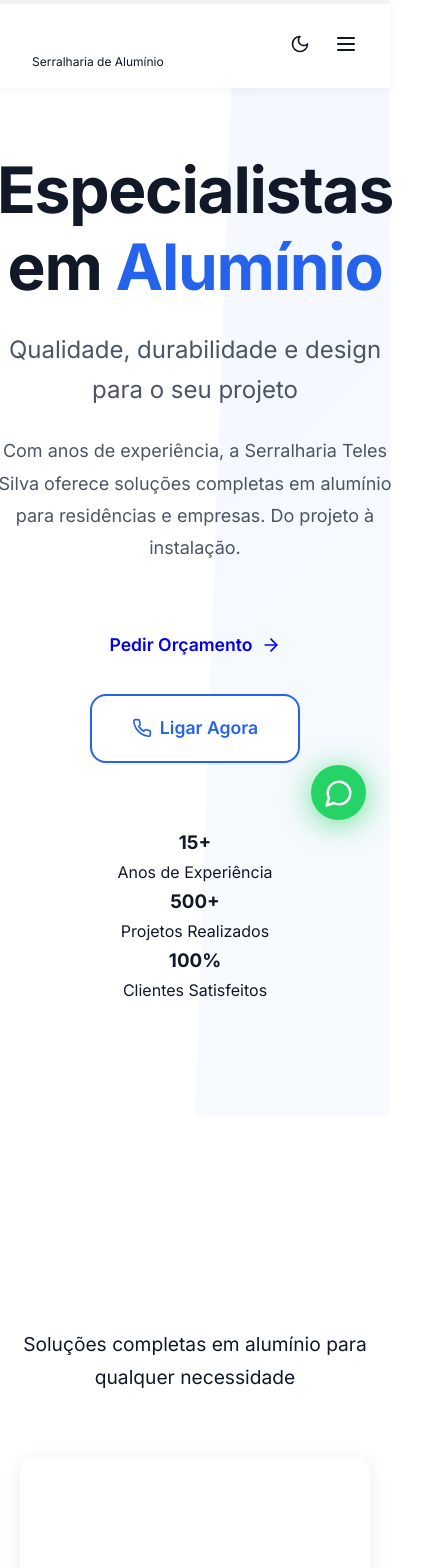
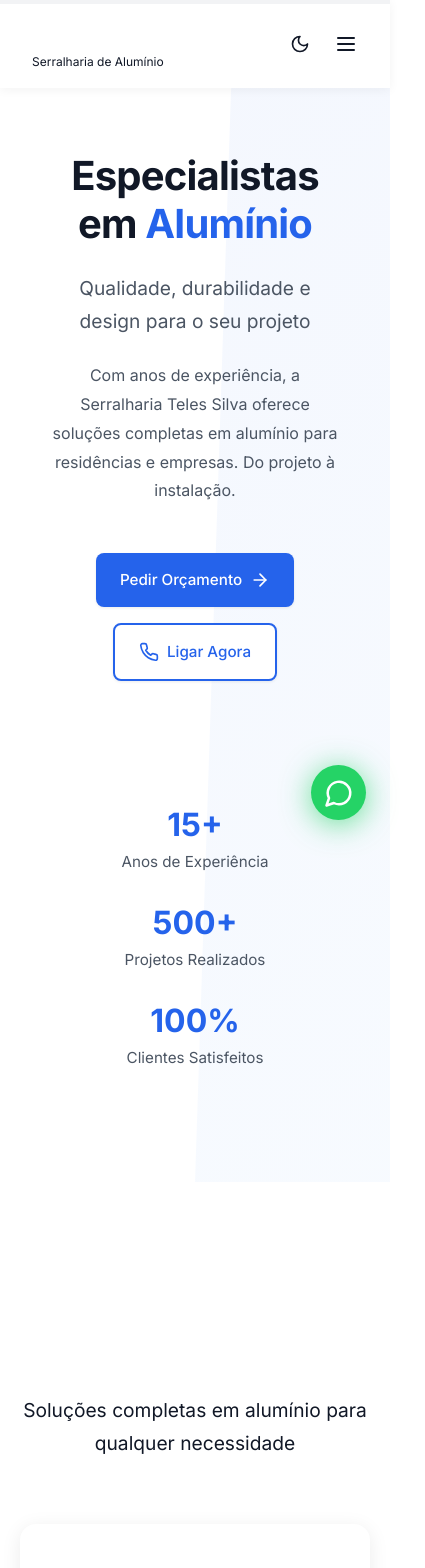
Before and after one commit to DiogoCosta5667/Serralharia, a React (Vite) app: page / in a window 390 px wide. Shown: the top 1568 px of the page, 425 px wide, since content can reach past the window. Built offline with nearby package versions, Linux system fonts and the light colour scheme.

Commit message:
Corrigir erros de sintaxe no Hero.css

```diff
--- a/src/components/Hero.css
+++ b/src/components/Hero.css
@@ -76,17 +76,7 @@
   display: inline-flex;
   align-items: center;
   gap: 0.5rem;
-  padding: 1.1rem 2.5rem;
-  border-radius: 16px;
-  font-weight: 600;
-  text-decoration: none;
-  transition: all 0.4s cubic-bezier(0.175, 0.885, 0.32, 1.275);
-  font-size: 1.1rem;
-  position: relative;
-  overflow: hidden;
-}
-
-.btn::beforerem 2rem;
+  padding: 1rem 2rem;
   border-radius: 8px;
   font-weight: 500;
   text-decoration: none;
@@ -116,24 +106,15 @@
 .btn-secondary:hover {
   background: var(--gray-50);
   box-shadow: var(--shadow-md);
-  transform: translateY(-2px
+  transform: translateY(-2px);
 }
 
-.stat {
-  background: var(--gradient-glass);
-  backdrop-filter: blur(10px);
-  padding: 2rem 3rem;
-  border-radius: 20px;
-  border: 1px solid rgba(255, 255, 255, 0.2);
-  transition: all 0.4s ease;
-}
-
-.stat:hover {
-  transform: translateY(-8px);
-  box-shadow: 0 20px 40px rgba(14, 165, 233, 0.2);
-  border-color: rgba(14, 165, 233, 0.5);
-}
-4rem;
+.hero-stats {
+  display: flex;
+  gap: 4rem;
+  justify-content: center;
+  flex-wrap: wrap;
+  padding-top: 4rem;
   margin-top: 3rem;
 }
 
@@ -157,7 +138,52 @@
 .stat p {
   font-size: 0.95rem;
   color: var(--gray-600);
-  font-weight: 4
+  font-weight: 400;
+}
+
+/* Animações */
+@keyframes float {
+  0%, 100% {
+    transform: translateY(0px);
+  }
+  50% {
+    transform: translateY(-20px);
+  }
+}
+
+.fade-in {
+  animation: fadeIn 0.8s ease-out;
+}
+
+@keyframes fadeIn {
+  from {
+    opacity: 0;
+    transform: translateY(20px);
+  }
+  to {
+    opacity: 1;
+    transform: translateY(0);
+  }
+}
+
+/* Responsivo */
+@media (max-width: 768px) {
+  .hero-title {
+    font-size: 2.5rem;
+  }
+
+  .hero-subtitle {
+    font-size: 1.2rem;
+  }
+
+  .hero-description {
+    font-size: 1rem;
+  }
+
+  .btn {
+    padding: 0.875rem 1.5rem;
+    font-size: 0.95rem;
+  }
 
   .stat h3 {
     font-size: 2rem;
```
